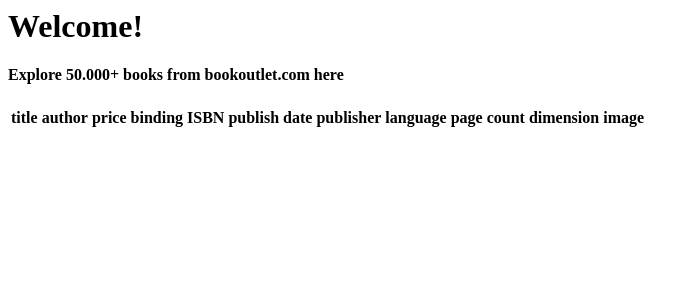
After one commit to rianaditro/bookoutlet, a Flask app: page /table in a window 1280 px wide. The commit adds this page. Shown: the top 300 px of the page, without its empty margins (0-699 px from the left). Run offline with Flask 3, Linux system fonts and the light colour scheme; lists and menus that the app fills with data are empty.

Commit message:
initiating flask web app

```diff
--- a/app.py
+++ b/app.py
@@ -1,16 +1,55 @@
-from flask import Flask
+from flask import Flask,flash,request,redirect,url_for
 from flask import render_template
-from db.convert import read_excel_to_html
+from werkzeug.utils import secure_filename
+from db.convert import read_excel_to_sqlite
+
+import sqlite3
+import os
+from pathlib import Path
+
+
+ALLOWED_EXTENSIONS = {"xls","xlsx"}
+BASE_DIR = Path(__file__).resolve().parent
 
 app = Flask(__name__)
 
-@app.route("/")
-def home():
-    html = read_excel_to_html("final_result.xlsx")
-    return render_template("/index.html",html=html)
+#app.config["DATABASE"] = "db/bookoutlet.sqlite"
+app.config["UPLOAD_FOLDER"] = os.path.join(BASE_DIR, "db/uploaded/")
 
-@app.route("/hallo")
-def hallo():
+def allowed_file(filename):
+    return "." in filename and filename.rsplit(".",1)[1].lower()
+
+@app.route("/", methods = ["GET","POST"])
+def upload_excel():
+    if request.method == "POST":
+        if "file" not in request.files:
+            flash("No file part")
+            return redirect(request.url)
+
+        file = request.files["file"]
+        if file.filename == "":
+            flash("No selected file")
+            return redirect(request.url)
+
+        if file and allowed_file(file.filename):
+            filename = secure_filename(file.filename)
+            save_path = app.config["UPLOAD_FOLDER"]
+            file.save(save_path+filename)
+            return redirect(url_for("/table"))
+    return render_template("/upload.html")
+
+@app.route("/table")
+def read_db():
+    """if request.method == "POST":
+        f = request.files['file']
+        sql_file = read_excel_to_sqlite(f)
+        cursor = sql_file.execute('SELECT * FROM bookTable LIMIT 100')
+        data = cursor.fetchall()
+        sql_file.close()"""
+    return render_template("/table.html")
+
+@app.route("/readPandas")
+def read_pandas():
     return "hallo"
 
 if __name__=="__main__":
--- a/templates/index.html
+++ b/templates/index.html
@@ -2,16 +2,14 @@
 <head>
     <meta charset="UTF-8">
     <meta name="viewport" content="width=device-width, initial-scale=1.0">
-    <title>Bookoutlet v.2</title>
+    <title>Bookoutlet Scraping v.2</title>
 </head>
 <body>
     <div>
-        <h1>Welcome</h1>
+        <h1>Welcome!</h1>
+        <h4>Explore 50.000+ books from bookoutlet.com here</h4>
     </div>
-    <div id="table">
-        <p>Bookoutlet</p>
-        {{ html|safe }}
-    </div>
+    {% block table %}{% endblock %}
+    {% block upload %}{% endblock %}
 </body>
-
 </html>
--- /dev/null
+++ b/templates/table.html
@@ -0,0 +1,39 @@
+{% extends "index.html" %}
+{% block table %}
+<div id="table">
+    <table>
+        <thead>
+            <tr>
+                <th>title</th>
+                <th>author</th>
+                <th>price</th>
+                <th>binding</th>
+                <th>ISBN</th>
+                <th>publish date</th>
+                <th>publisher</th>
+                <th>language</th>
+                <th>page count</th>
+                <th>dimension</th>
+                <th>image</th>
+            </tr>
+        </thead>
+        <tbody">
+            {% for row in data %}
+            <tr>
+                <td>{{ row['title'] }}</td>
+                <td>{{ row['author'] }}</td>
+                <td>{{ row['price'] }}</td>
+                <td>{{ row['binding'] }}</td>
+                <td>{{ row['ISBN'] }}</td>
+                <td>{{ row['publish date'] }}</td>
+                <td>{{ row['publisher'] }}</td>
+                <td>{{ row['language'] }}</td>
+                <td>{{ row['page count'] }}</td>
+                <td>{{ row['dimension'] }}</td>
+                <td>{{ row['image'] }}</td>
+            </tr>
+            {% endfor %}
+        </tbody>
+    </table>
+</div>
+{% endblock %}
```
Also changed, not shown: db/convert.py (+31 -0 lines), templates/upload.html (added, +10 -0 lines), 1 other file.
